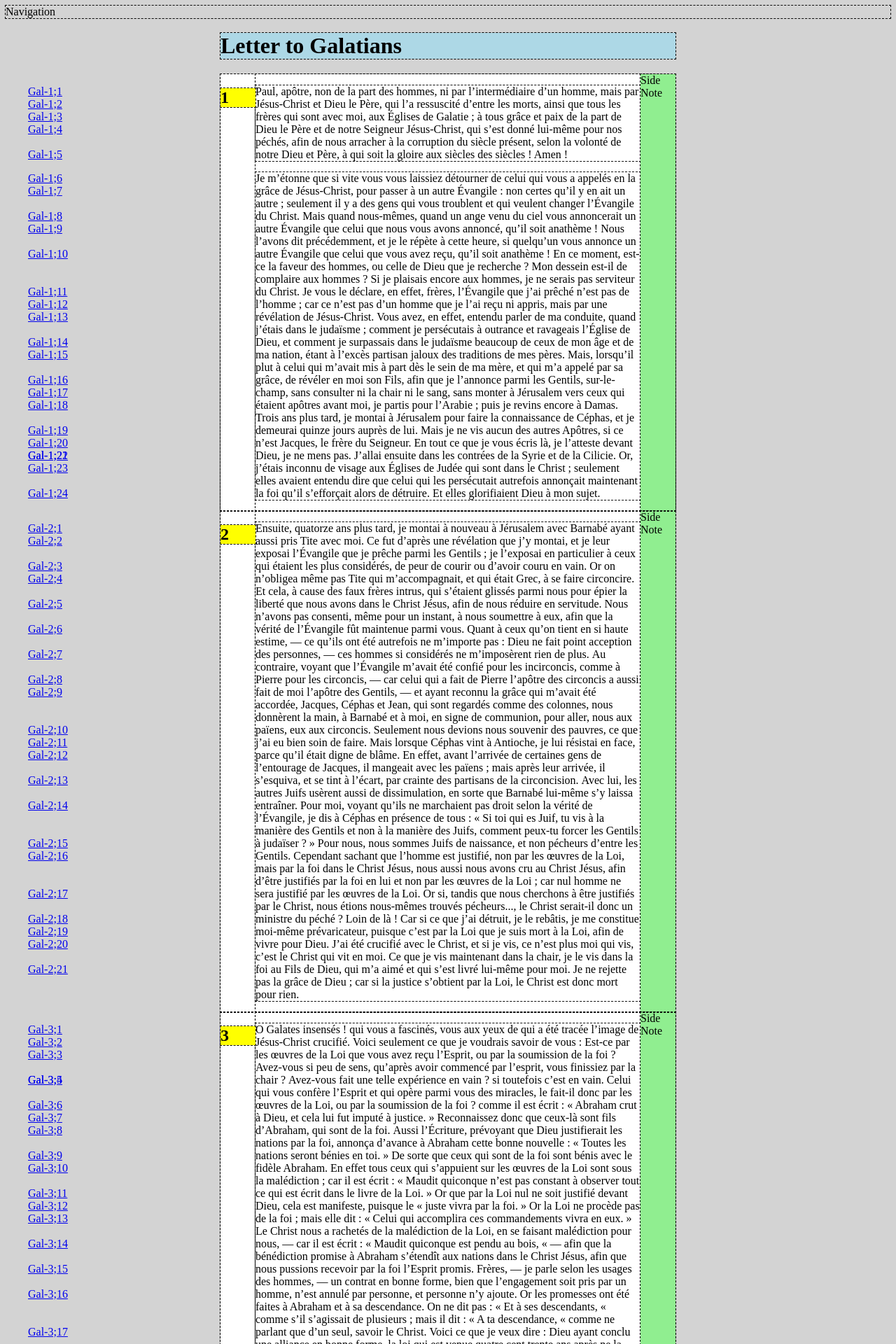
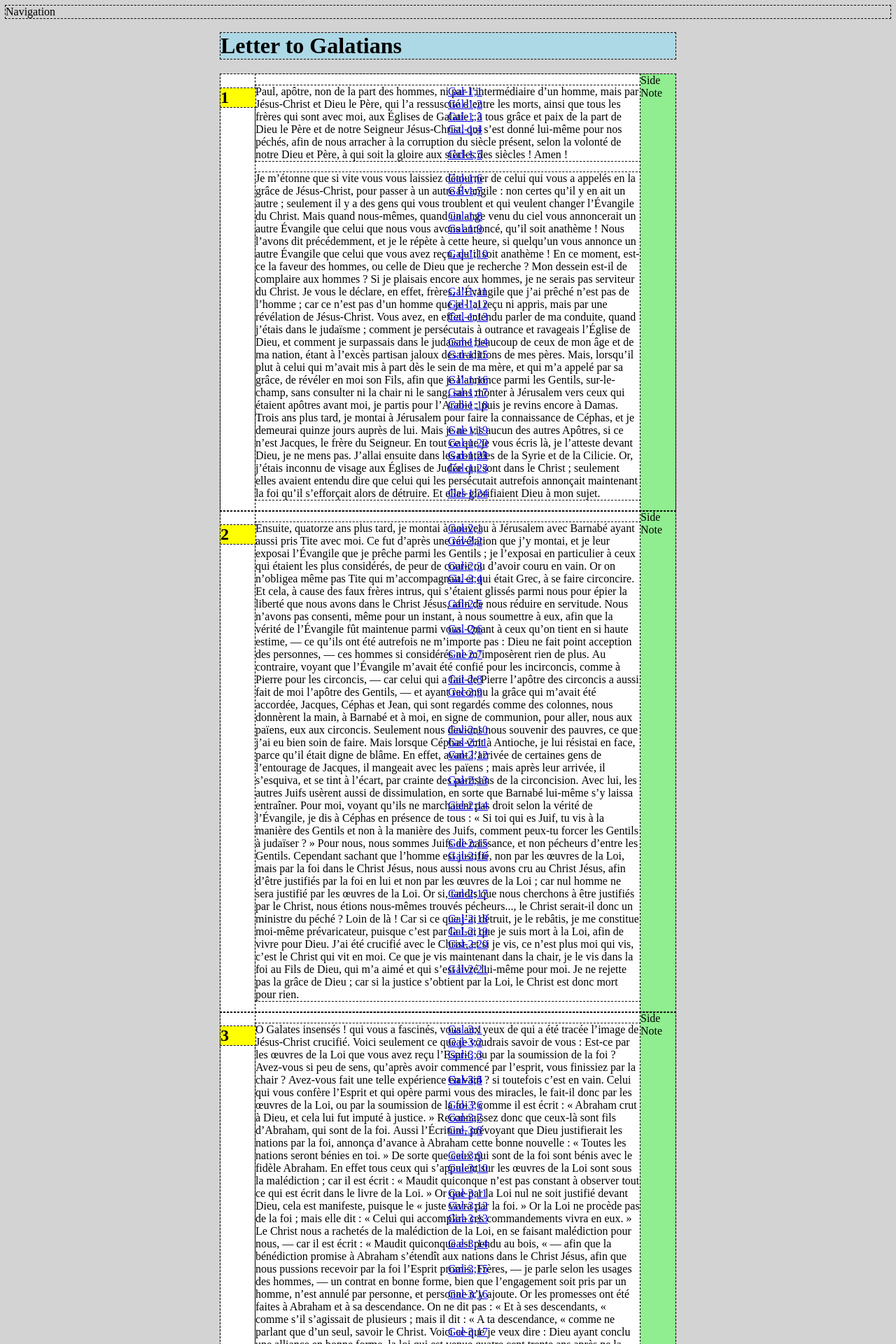
Before and after one commit to dreanod/dreanod.github.io, a Jekyll site: the page built from galatian2.html, in a window 1280 px wide. Shown: the top 1920 px of the page at 70% size. Built offline with Jekyll 4.4.1, drawn with Linux system fonts in a browser that asks for light colours.

Commit message:
Update galatian2.html

```diff
--- a/galatian2.html
+++ b/galatian2.html
@@ -236,7 +236,7 @@ text:
 
     .verse-ref {
       position: absolute;
-	left: 40px;
+      left: 50vw;
     }
   </style>
 </head>
```
